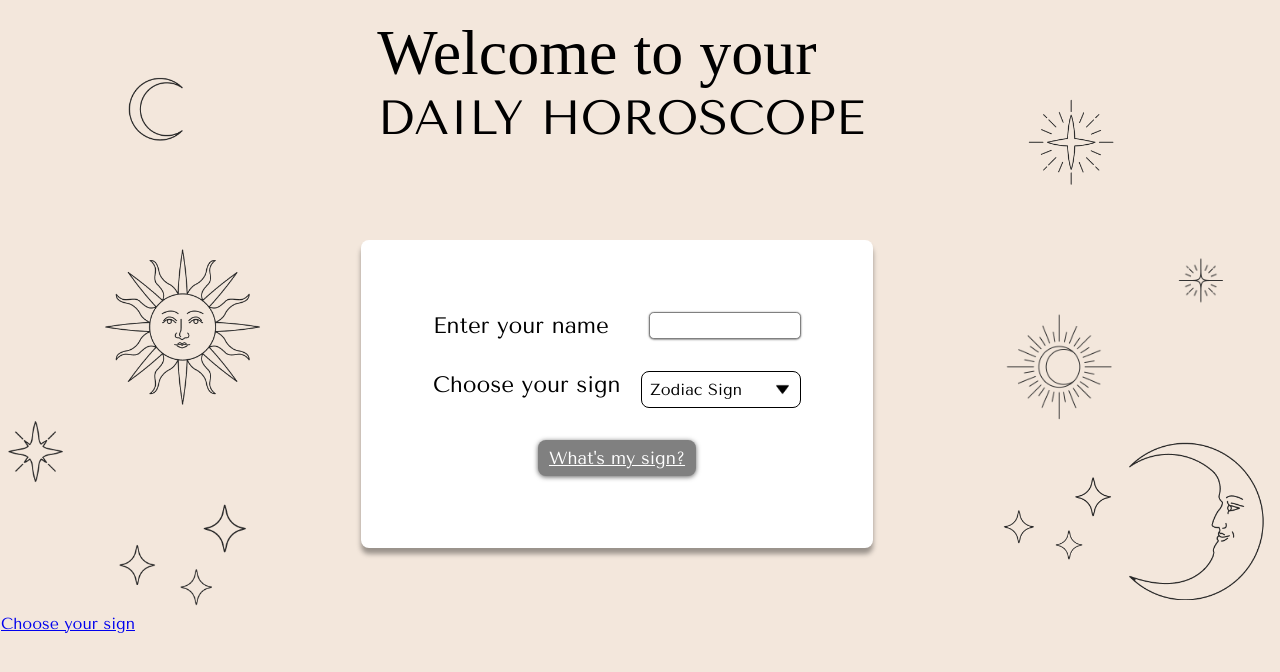
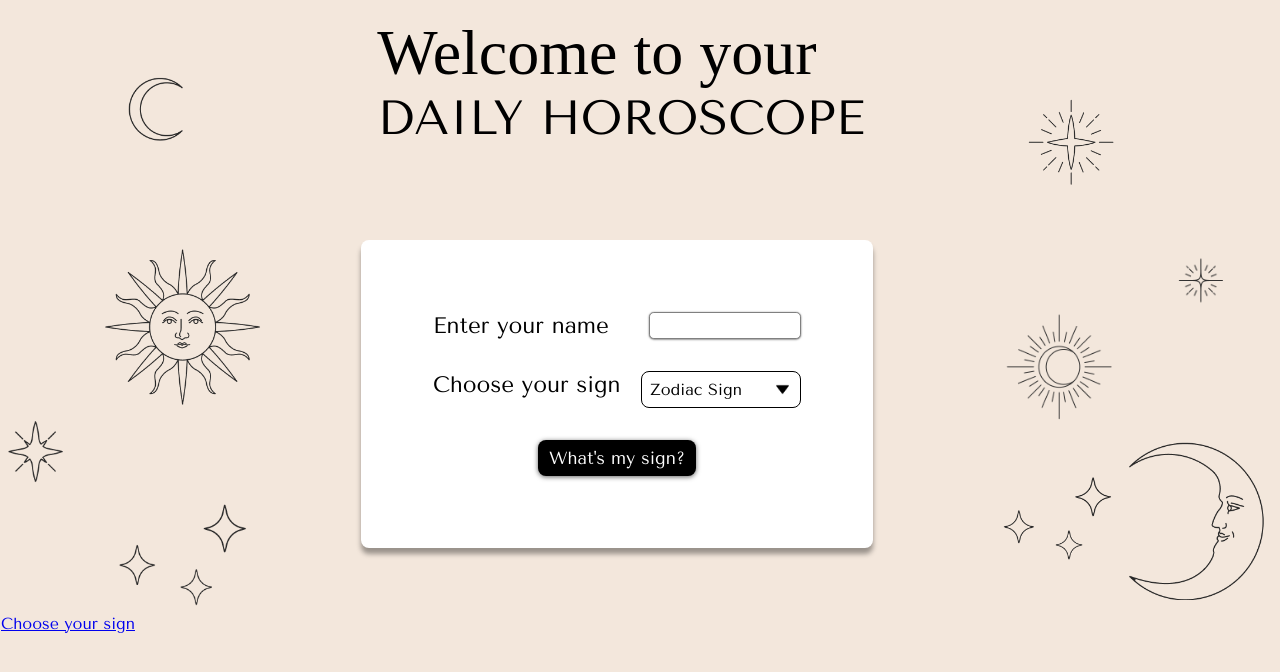
Before and after one commit to ReactFED22G-LMNJ/Horoskop, a React (Vite) app: page / in a window 1280 px wide. Shown: the top 672 px of the page. Built offline with nearby package versions, Linux system fonts and the light colour scheme; a web font is replaced by a local one.

Commit message:
Revert "meh"
This reverts commit f361f7aefd92dcab8d999c2c3dcee893ee2a6366.

```diff
--- a/src/components/Button.tsx
+++ b/src/components/Button.tsx
@@ -1,44 +1,26 @@
 import React from "react";
-import { NavLink } from "react-router-dom";
 import styled from "styled-components";
-import { device } from "./Breakpoints";
 
 interface Props {
+  onClick: () => void;
   children: React.ReactNode;
-  to: string;
 }
 
-export function Button({ to, children}: Props) {
-  return <Btn to={``}>{children}</Btn>;
+export function Button({ onClick, children}: Props) {
+  return <StyledButton onClick={onClick}>{children}</StyledButton>;
 }
 
 //-------------Styling-------------//
 
-const Btn = styled(NavLink)`
-    color: white;
-    background-color: black;
-    font-family: 'Tenor Sans', sans-serif;
-    font-size: 1.1rem;
-    border-radius: 0.5rem;
-    border: none;
-    padding: 0.5rem;
-    padding-right: 0.7rem;
-    padding-left: 0.7rem;
-    box-shadow: 0px 1px 5px 0px rgba(0,0,0,0.61);
-    -webkit-box-shadow: 0px 1px 5px 0px rgba(0,0,0,0.61);
-    -moz-box-shadow: 0px 1px 5px 0px rgba(0,0,0,0.61);
-    cursor: pointer;
+const StyledButton = styled.button`
+  background-color: white;
+  border: none;
+  border-radius: 4px;
+  padding: 8px 16px;
+  cursor: pointer;
+  font-size: 16px;
 
-    &:hover {
-        background-color: #F3E7DC;
-        color: black;
-    }
-
-    &.active {
-    background-color: grey;
+  &:hover {
+    background-color: #e6e6e6;
   }
-
-    @media ${device.mobileXXL} {
-        font-size: 1rem;
-    }
 `;
--- a/src/components/FormBox.tsx
+++ b/src/components/FormBox.tsx
@@ -1,6 +1,5 @@
 import styled from "styled-components";
 import { device } from "./Breakpoints";
-import { Button } from "./Button";
 import ZodiacDropdown from "./DropDown";
 import BigMoon from '/assets/bigMoon.png';
 import MiddleStar from '/assets/middlestar.png';
@@ -37,7 +36,7 @@ function FormBox() {
                         <ZodiacDropdown label="Zodiac Sign" />
                     </ChooseYourSignInput>
                     <BtnContainer>
-                        <Button to={"chooseyoursign"}>What's my sign?</Button>
+                        <Btn>What's my sign?</Btn>
                     </BtnContainer>
                 </Form>
             </FormContainer>
--- a/src/components/Navbar.tsx
+++ b/src/components/Navbar.tsx
@@ -1,6 +1,5 @@
 import { NavLink } from "react-router-dom";
 import styled from "styled-components";
-import { device } from "./Breakpoints";
 
 interface Props {
   sign: string | undefined;
@@ -13,23 +12,12 @@ interface Props {
  * @param onDaySelect Callback function to handle selection of the day to display
  */
 function Navbar({ sign, onDaySelect }: Props) {
+
   return (
     <NavContainer>
-      <NavLinkStyled
-        to={`/dailyhoroscope/${sign?.toLowerCase()}/yesterday`}
-        onClick={() => onDaySelect("yesterday")}>
-        Yesterday
-      </NavLinkStyled>
-      <NavLinkStyled
-        to={`/dailyhoroscope/${sign?.toLowerCase()}/today`}
-        onClick={() => onDaySelect("today")}>
-        Today
-      </NavLinkStyled>
-      <NavLinkStyled
-        to={`/dailyhoroscope/${sign?.toLowerCase()}/tomorrow`}
-        onClick={() => onDaySelect("tomorrow")}>
-        Tomorrow
-      </NavLinkStyled>
+      <NavLinkStyled to={`/dailyhoroscope/${sign?.toLowerCase()}/yesterday`} onClick={() => onDaySelect('yesterday')}>Yesterday</NavLinkStyled>
+      <NavLinkStyled to={`/dailyhoroscope/${sign?.toLowerCase()}/today`} onClick={() => onDaySelect('today')}>Today</NavLinkStyled>
+      <NavLinkStyled to={`/dailyhoroscope/${sign?.toLowerCase()}/tomorrow`} onClick={() => onDaySelect('tomorrow')}>Tomorrow</NavLinkStyled>
     </NavContainer>
   );
 }
@@ -41,32 +29,20 @@ const NavContainer = styled.nav`
 `;
 
 const NavLinkStyled = styled(NavLink)`
-  color: white;
+  padding: 0.5rem 1rem;
+  text-decoration: none;
+  color: #fff;
   background-color: black;
-  font-family: "Tenor Sans", sans-serif;
-  font-size: 1.1rem;
-  border-radius: 0.5rem;
-  border: none;
-  padding: 0.5rem;
-  padding-right: 0.7rem;
-  padding-left: 0.7rem;
-  box-shadow: 0px 1px 5px 0px rgba(0, 0, 0, 0.61);
-  -webkit-box-shadow: 0px 1px 5px 0px rgba(0, 0, 0, 0.61);
-  -moz-box-shadow: 0px 1px 5px 0px rgba(0, 0, 0, 0.61);
-  cursor: pointer;
+  border-radius: 5px;
+  margin: 0 1rem;
 
   &:hover {
-    background-color: #f3e7dc;
-    color: black;
+    background-color: #283593;
   }
 
   &.active {
     background-color: grey;
   }
-
-  @media ${device.mobileXXL} {
-    font-size: 1rem;
-  }
 `;
 
 export default Navbar;
```
